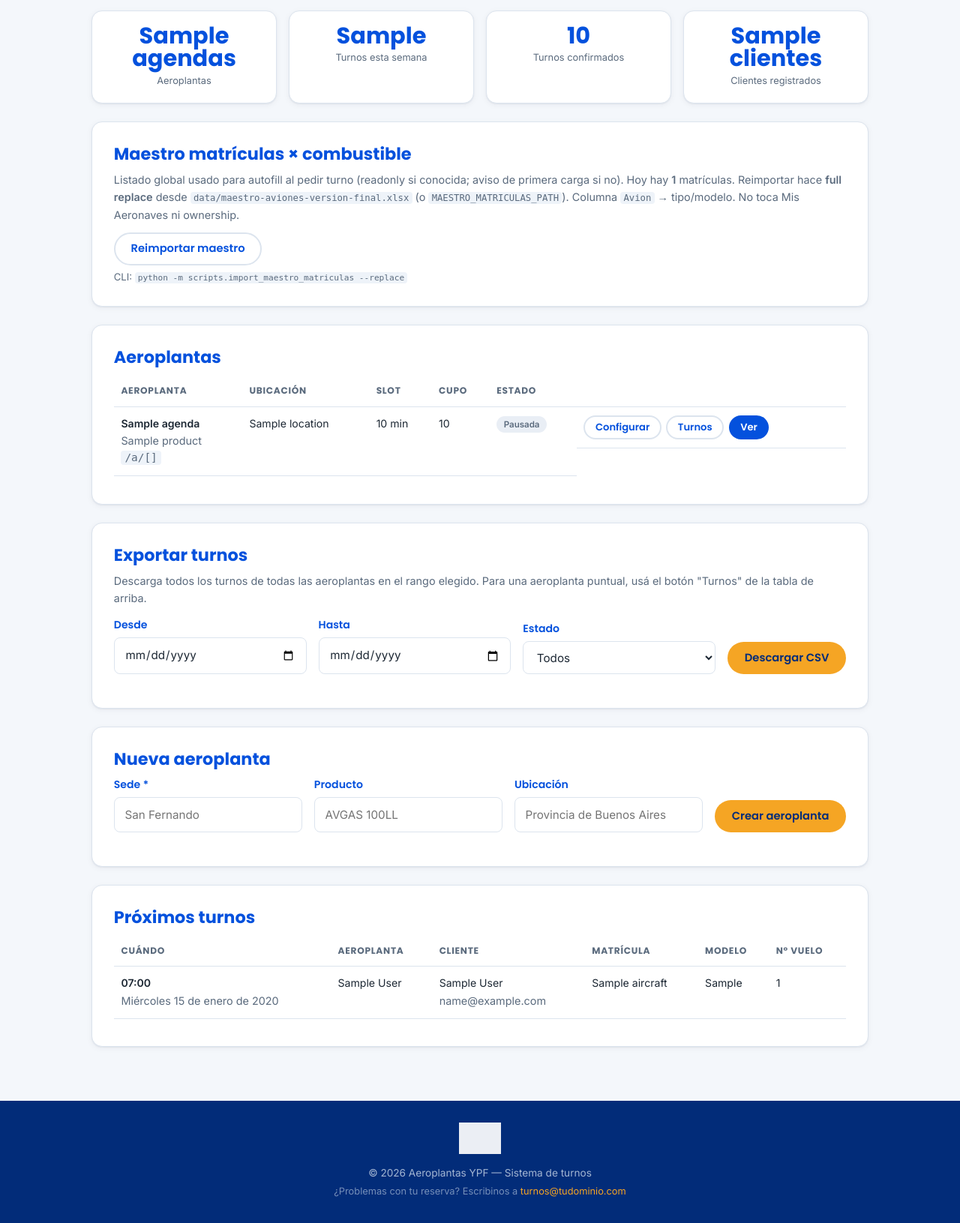
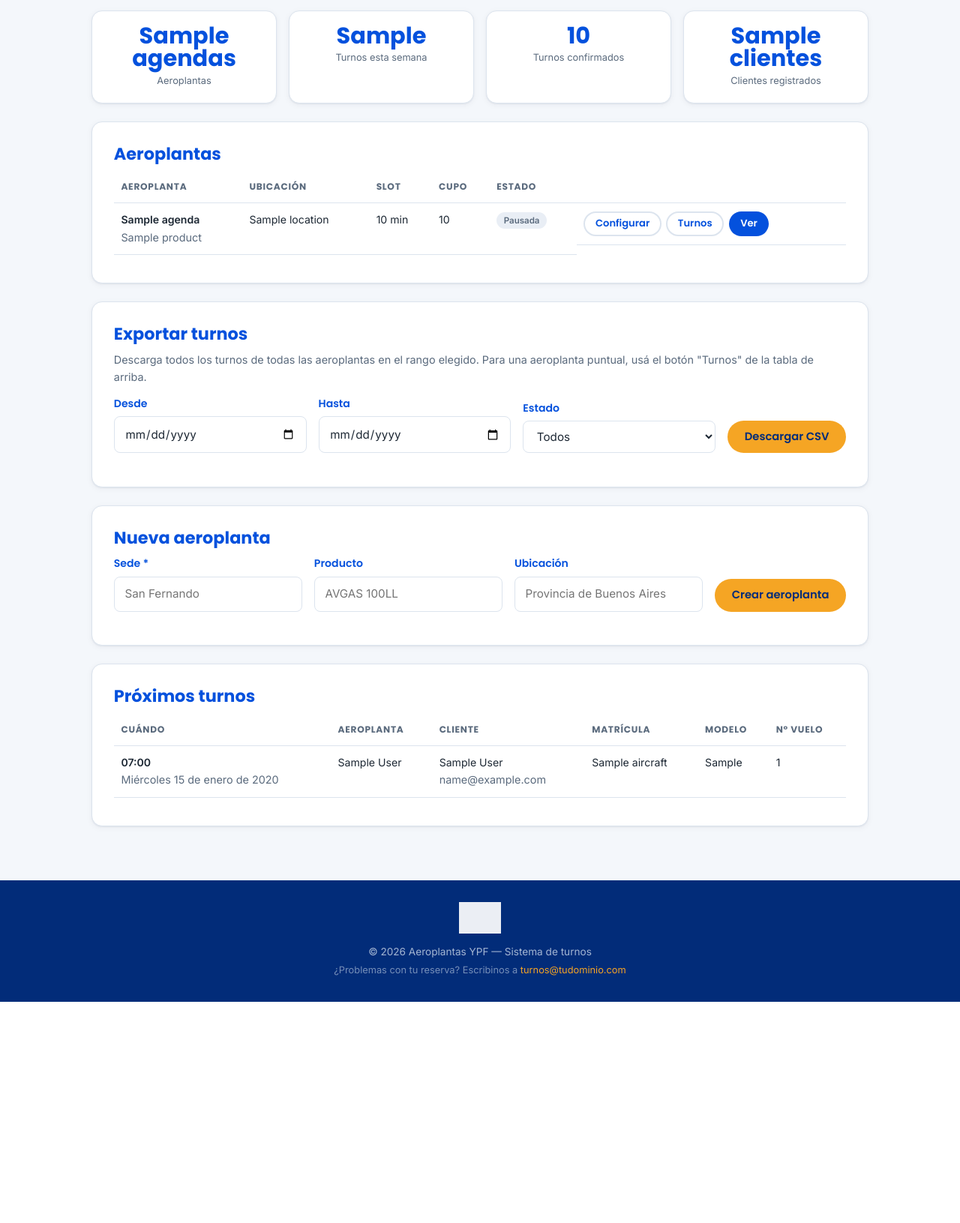
Before and after one commit to noguerafran-alt/TURNOS-YPF-AV-GRAL, a FastAPI app: template app/templates/admin/dashboard.html in a window 1280 px wide. Shown: the part 157-1788 px from the top of the page at 75% size. After the commit the page ends 1493 px from the top, so only its background shows below. Run offline with FastAPI, Linux system fonts and the light colour scheme; the template is opened without the code that fills it: most values are stand-ins (such as "Sample title", 1, 10 or a date in 2020); some libraries are stand-ins or nearby versions; grey boxes are pictures that could not be loaded.

Commit message:
Clean up duplicate admin panel controls
Remove duplicate Empresas/Usuarios links, hide the maestro reimport block, and keep internal aeroplanta slugs out of the table display.

```diff
--- a/app/templates/admin/dashboard.html
+++ b/app/templates/admin/dashboard.html
@@ -4,10 +4,6 @@
 {% block content %}
   <div class="panel-head">
     <h1>Panel de administración</h1>
-    {% if user.can_manage_users %}
-      <a class="btn btn--outline" href="/admin/empresas">Empresas</a>
-      <a class="btn btn--outline" href="/admin/usuarios">Administrar usuarios</a>
-    {% endif %}
   </div>
   <p class="muted">Entraste como <strong>{{ user.role_label }}</strong>.</p>
 
@@ -17,30 +13,6 @@
     <li><span class="stats__num">{{ stats.turnos_total }}</span><span>Turnos confirmados</span></li>
     <li><span class="stats__num">{{ stats.clientes }}</span><span>Clientes registrados</span></li>
   </ul>
-
-
-  {% if import_result == "ok" %}
-    <div class="alert alert--ok">Maestro importado: {{ import_msg }}</div>
-  {% elif import_result == "error" %}
-    <div class="alert alert--error">Error al importar maestro: {{ import_msg }}</div>
-  {% endif %}
-
-  <section class="panel">
-    <h2>Maestro matrículas × combustible</h2>
-    <p class="muted">
-      Listado global usado para autofill al pedir turno (readonly si conocida;
-      aviso de primera carga si no). Hoy hay <strong>{{ matriculas_count }}</strong> matrículas.
-      Reimportar hace <strong>full replace</strong> desde
-      <code>data/maestro-aviones-version-final.xlsx</code>
-      (o <code>MAESTRO_MATRICULAS_PATH</code>). Columna <code>Avion</code> → tipo/modelo.
-      No toca Mis Aeronaves ni ownership.
-    </p>
-    <form method="post" action="/admin/matriculas/import"
-          onsubmit="return confirm('¿Reimportar el maestro (full replace) desde el xlsx del repo?');">
-      <button type="submit" class="btn btn--outline">Reimportar maestro</button>
-    </form>
-    <p class="hint">CLI: <code>python -m scripts.import_maestro_matriculas --replace</code></p>
-  </section>
 
   <section class="panel">
     <h2>Aeroplantas</h2>
@@ -55,7 +27,6 @@
               <td>
                 <strong>{{ agenda.name }}</strong>
                 {% if agenda.product %}<br /><span class="muted">{{ agenda.product }}</span>{% endif %}
-                <br /><code class="muted">/a/{{ agenda.slug }}</code>
               </td>
               <td>{{ agenda.location or "—" }}</td>
               <td>{{ agenda.slot_minutes }} min</td>
```
Also changed, not shown: app/routers/admin.py (+1 -6 lines).
